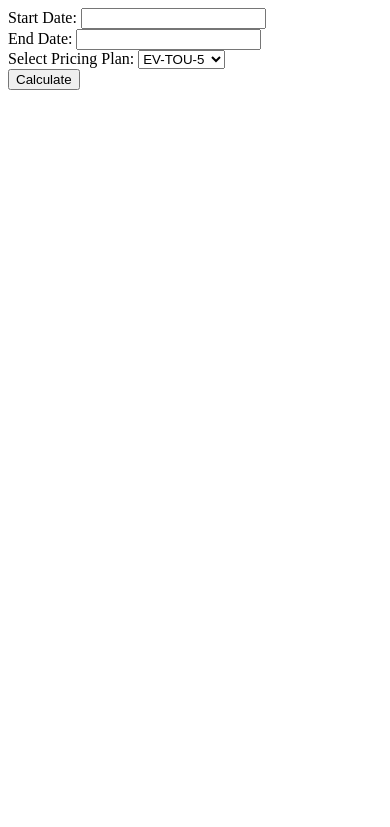
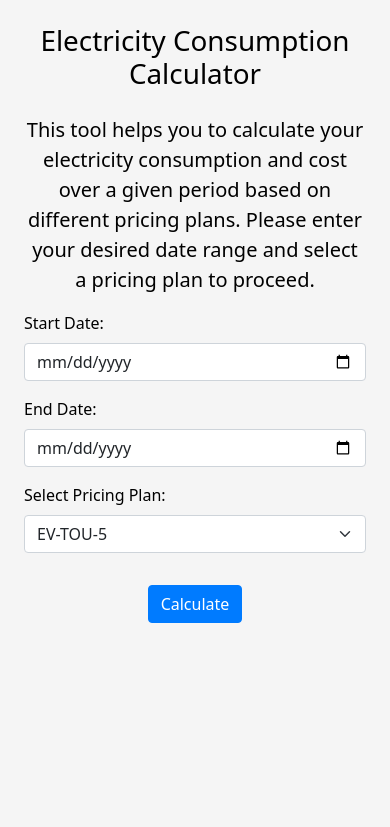
Before and after one commit to dbellotti/green-button-scripts, a Flask app: page / in a window 390 px wide. Shown: the top 827 px of the page. Run offline with Flask 2, Linux system fonts and the light colour scheme.

Commit message:
styles and layout

```diff
--- a/app.py
+++ b/app.py
@@ -17,8 +17,8 @@ def index():
 @app.route("/calculate", methods=["POST"])
 def calculate():
     input_csv_file = "elec-5.22-5.23.csv"
-    start_date_str = request.form.get("start_date")
-    end_date_str = request.form.get("end_date")
+    start_date_str = request.form.get("start_date") or None
+    end_date_str = request.form.get("end_date") or None
 
     totals = calculate_totals(input_csv_file, start_date_str, end_date_str)
     pricing_plans = load_plans()
--- /dev/null
+++ b/static/css/styles.css
@@ -0,0 +1,25 @@
+body {
+    background-color: #F5F5F5;
+    color: #000000;
+}
+
+.navbar,
+.footer {
+    background-color: #333333;
+    color: #FFFFFF;
+}
+
+.btn-primary {
+    background-color: #007BFF;
+    border-color: #007BFF;
+    color: #FFFFFF;
+}
+
+.card {
+    background-color: #FFFFFF;
+    color: #000000;
+}
+
+a {
+    color: #007BFF;
+}
--- a/templates/index.html
+++ b/templates/index.html
@@ -1,16 +1,33 @@
-<form action="/calculate" method="post">
-    <label for="start_date">Start Date:</label>
-    <input type="text" id="start_date" name="start_date">
-    <br>
-    <label for="end_date">End Date:</label>
-    <input type="text" id="end_date" name="end_date">
-    <br>
-    <label for="pricing_plan">Select Pricing Plan:</label>
-    <select id="pricing_plan" name="pricing_plan">
-        {% for i, plan in enumerate(pricing_plans, 1) %}
-        <option value="{{ i }}">{{ plan['name'] }}</option>
-        {% endfor %}
-    </select>
-    <br>
-    <input type="submit" value="Calculate">
-</form>
+{% extends 'layout.html' %}
+
+{% block content %}
+    <div class="container">
+        <h1 class="my-4 text-center">Electricity Consumption Calculator</h1>
+        <div class="row justify-content-center">
+            <div class="col-md-8">
+                <p class="lead text-center">This tool helps you to calculate your electricity consumption and cost over a given period based on different pricing plans. Please enter your desired date range and select a pricing plan to proceed.</p>
+            </div>
+        </div>
+        <form action="/calculate" method="post" class="row g-3 justify-content-center">
+            <div class="col-md-6">
+                <label for="start_date" class="form-label">Start Date:</label>
+                <input type="date" id="start_date" name="start_date" class="form-control">
+            </div>
+            <div class="col-md-6">
+                <label for="end_date" class="form-label">End Date:</label>
+                <input type="date" id="end_date" name="end_date" class="form-control">
+            </div>
+            <div class="col-md-12">
+                <label for="pricing_plan" class="form-label">Select Pricing Plan:</label>
+                <select id="pricing_plan" name="pricing_plan" class="form-select">
+                    {% for i, plan in enumerate(pricing_plans, 1) %}
+                    <option value="{{ i }}">{{ plan['name'] }}</option>
+                    {% endfor %}
+                </select>
+            </div>
+            <div class="col-md-12 text-center">
+                <input type="submit" value="Calculate" class="btn btn-primary mt-3">
+            </div>
+        </form>
+    </div>
+{% endblock %}
--- /dev/null
+++ b/templates/layout.html
@@ -0,0 +1,18 @@
+<!DOCTYPE html>
+<html lang="en">
+
+<head>
+    <meta charset="UTF-8">
+    <meta name="viewport" content="width=device-width, initial-scale=1">
+    <link href="https://cdn.jsdelivr.net/npm/bootstrap@5.0.0/dist/css/bootstrap.min.css" rel="stylesheet">
+    <link rel="stylesheet" href="{{ url_for('static', filename='css/styles.css') }}">
+    <title>Electricity Consumption Calculator</title>
+</head>
+
+<body>
+    <div class="container">
+        {% block content %}{% endblock %}
+    </div>
+</body>
+
+</html>
```
Also changed, not shown: templates/results.html (+39 -15 lines), README.md.
